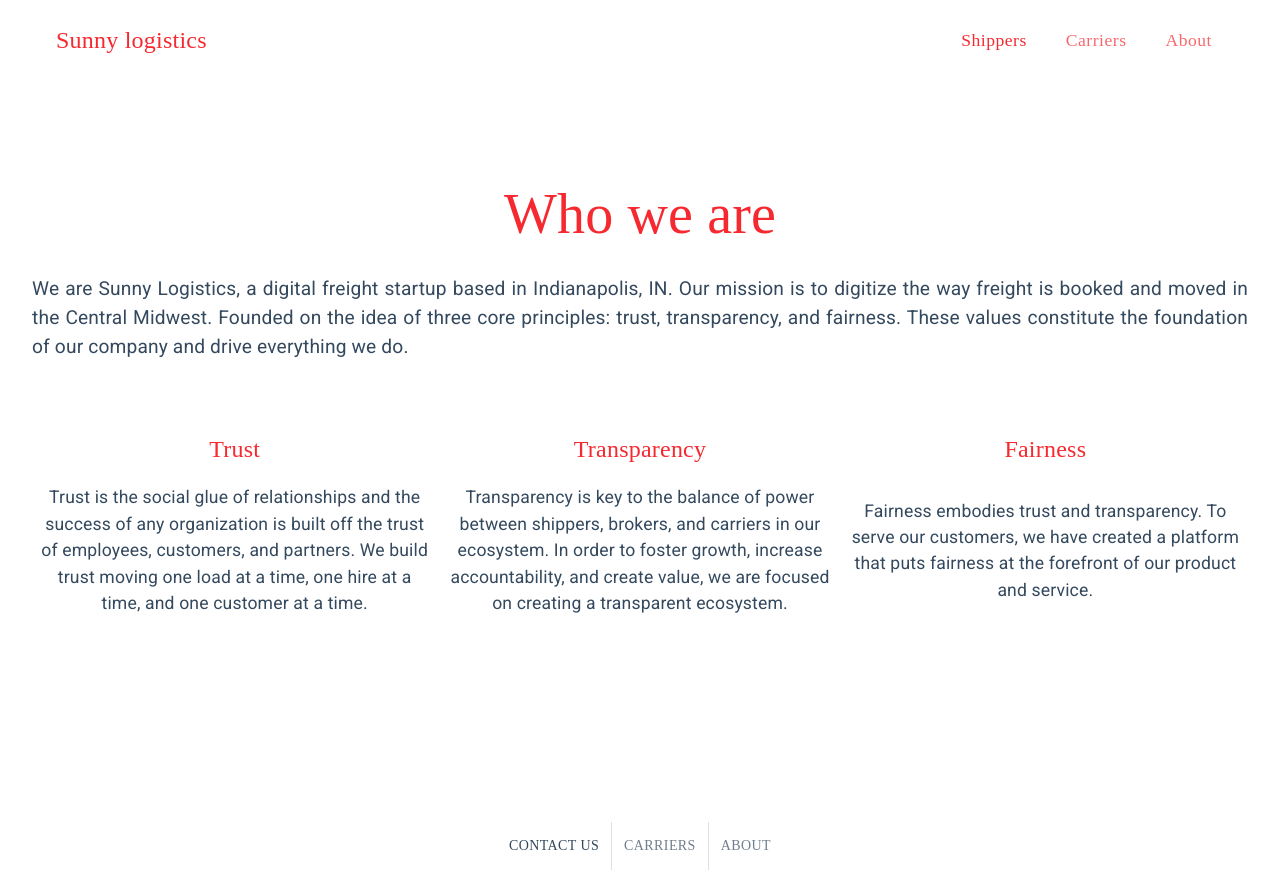
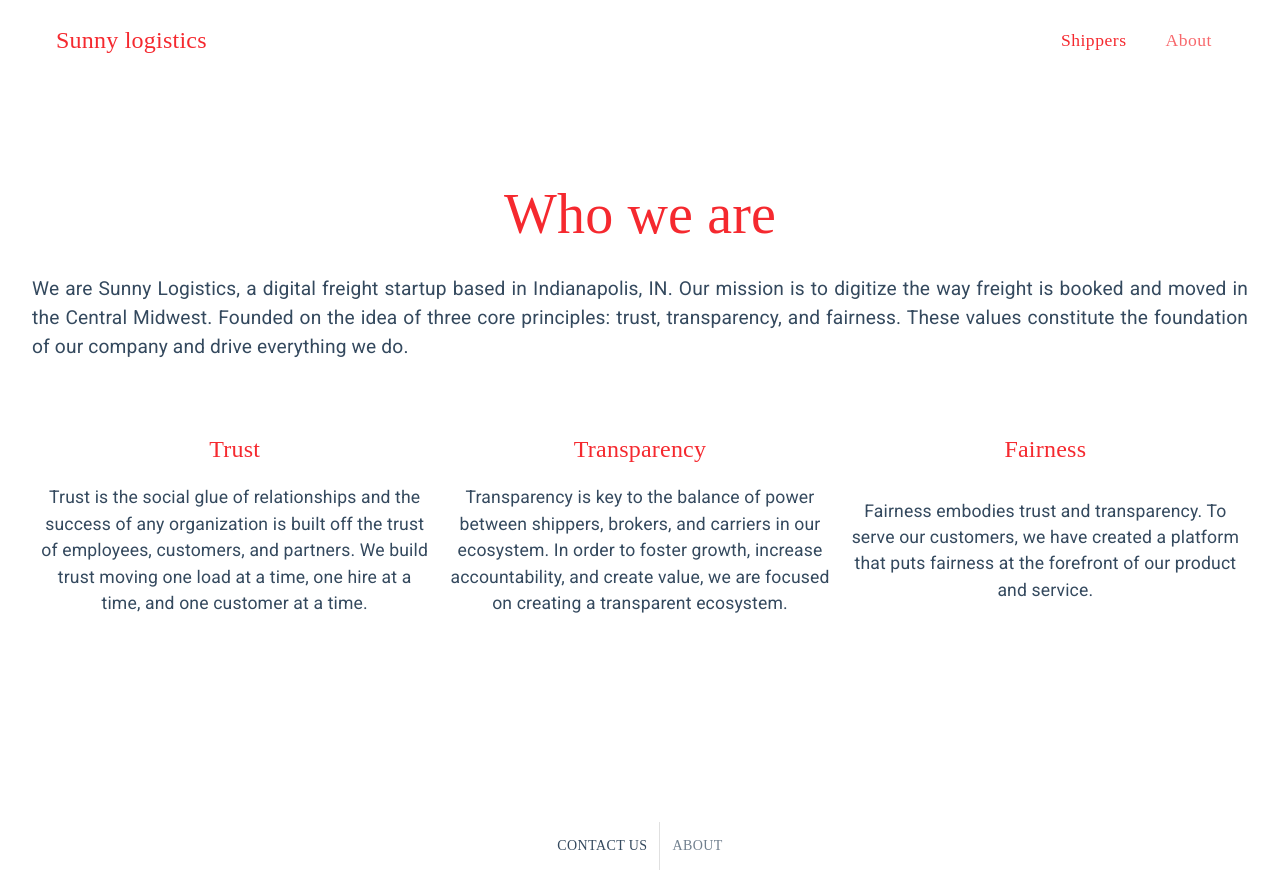
Before and after one commit to sirgill/sunnylogistics, a React (Create React App) app: page /about in a window 1280 px wide. Built offline with nearby package versions, Linux system fonts and the light colour scheme; a web font is replaced by a local one.

Commit message:
Removed Carriers Tab

```diff
--- a/src/components/layout/Footer.js
+++ b/src/components/layout/Footer.js
@@ -48,8 +48,6 @@ export default function Footer() {
     <Tabs value={value} onChange={handleChange} className={classes.tabContainer}>
     <Tab className={classes.description} component={Link} to="/" label="Contact Us" />
     <Divider orientation="vertical" flexItem />
-    <Tab className={classes.description} component={Link} to="/drivers" label="Carriers" />
-    <Divider orientation="vertical" flexItem />
     <Tab className={classes.description} component={Link} to="/about" label="About" />
     </Tabs>
 
--- a/src/components/layout/Navbar.js
+++ b/src/components/layout/Navbar.js
@@ -102,9 +102,9 @@ const Navbar = () => {
       case "/":
         setValue(0);
         break;
-      case "/Drivers":
-        setValue(3);
-        break;
+      // case "/Drivers":
+      //   setValue(3);
+      //   break;
       case "/About":
         setValue(4);
         break;
@@ -124,7 +124,6 @@ const Navbar = () => {
         className={classes.tabContainer}
       >
         <Tab className={classes.tab} component={Link} to="/" label="Shippers" />
-        <Tab className={classes.tab} component={Link} to="/drivers" label="Carriers" />
         <Tab className={classes.tab} component={Link} to="/about" label="About" />
       </Tabs>
     </React.Fragment>
@@ -163,23 +162,6 @@ const Navbar = () => {
 
 
 
-          <ListItem
-            onClick={() => {
-              setOpenDrawer(false);
-              setValue(3);
-            }}
-            button
-            component={Link}
-            to="/drivers"
-            selected={value === 3}
-            classes={{ selected: classes.drawerItemSelected }}
-          >
-            <ListItemText className={
-              classes.drawerItem
-            } disableTypography>
-              Drivers
-            </ListItemText>
-          </ListItem>
 
           <ListItem
             onClick={() => {
```
Also changed, not shown: 1 other file (tests, documents, lock files or other folders).
